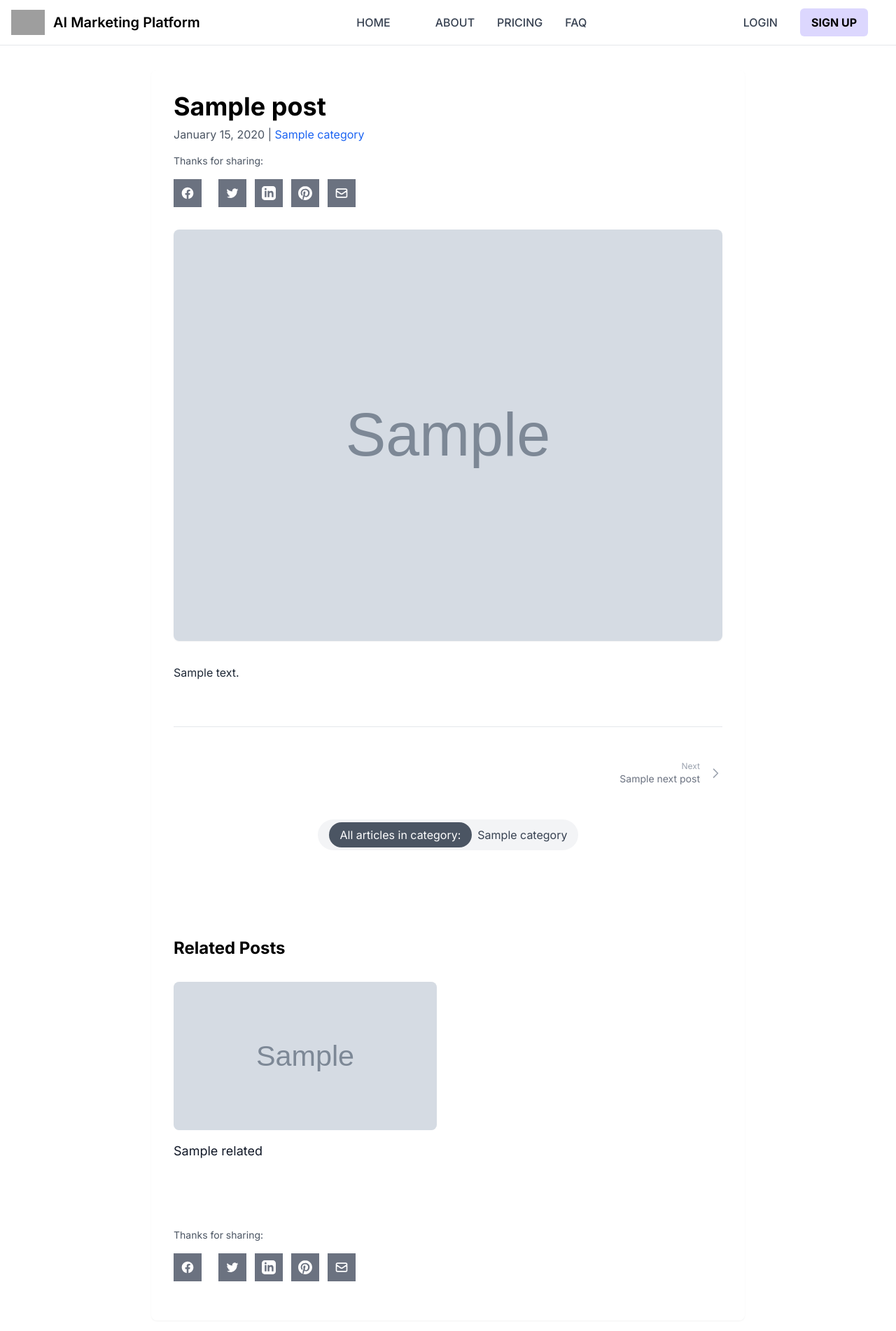
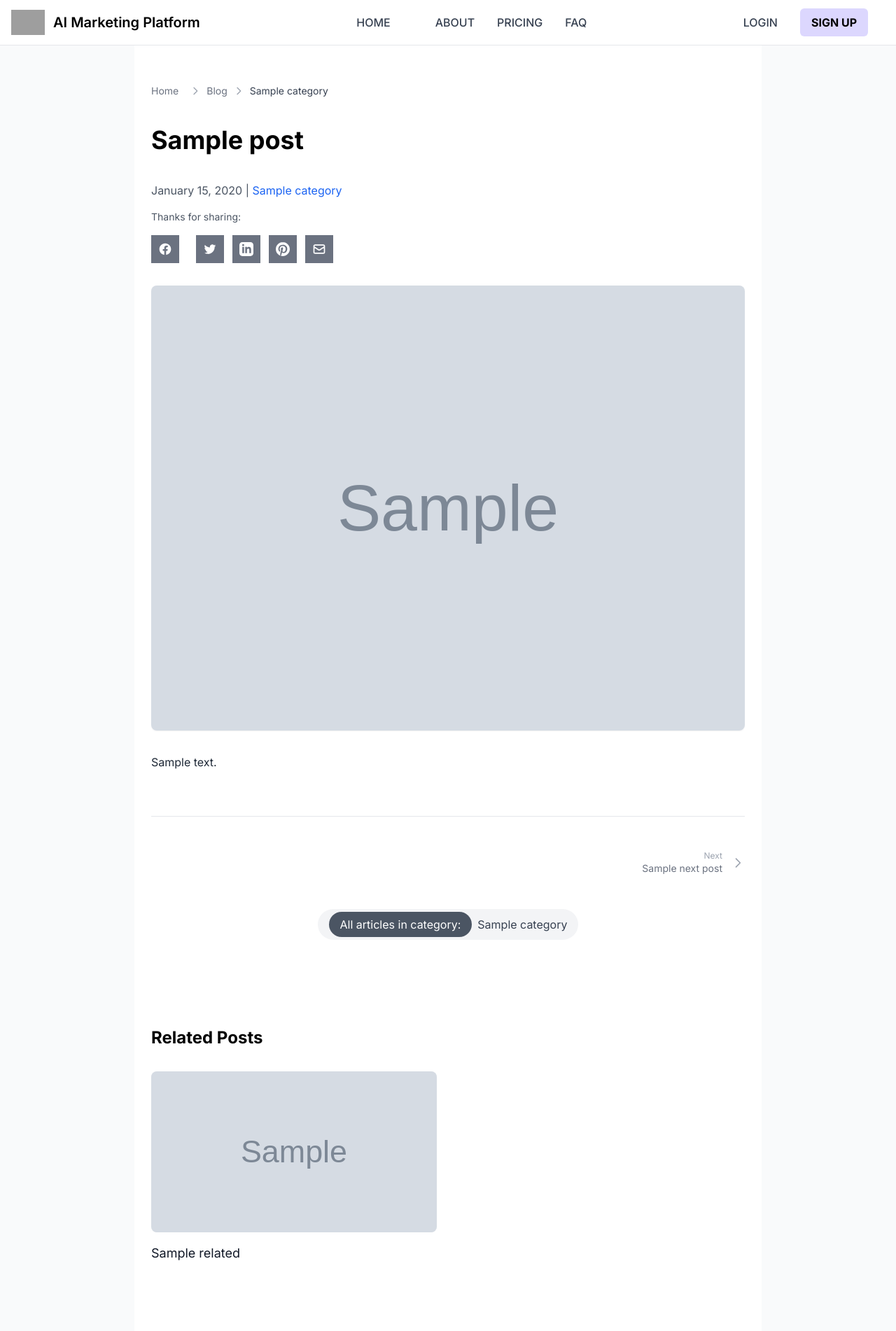
Before and after one commit to djangify/ai-marketing2, a Django app: template templates/blog/detail.html in a window 1280 px wide. Shown: the top 1902 px of the page at 70% size. Run offline with Django 3.2, Linux system fonts and the light colour scheme; the template is opened without the code that fills it: most values are stand-ins (such as "Sample title", 1, 10 or a date in 2020); grey boxes marked "Sample" are stand-in pictures; some libraries are stand-ins or nearby versions; grey boxes are pictures that could not be loaded.

Commit message:
Update links on template

```diff
--- a/templates/blog/detail.html
+++ b/templates/blog/detail.html
@@ -15,14 +15,13 @@
 {% endblock %}
 
 {% block content %}
+<!-- templates/blog/detail.html -->
+<div class="bg-gray-50 min-h-screen py-8">
 
-<!-- templates/blog/detail.html -->
+    <div class="mx-auto max-w-4xl bg-white py-4 px-6 sm:px-8 lg:px-12">
+        <div class="mb-8 mt-16">
             {% include 'includes/blog_breadcrumbs.html' with post=post %}
-
-<div class="mx-auto max-w-4xl mt-8 px-6 sm:px-8 lg:px-12">
-    <div class="bg-white p-8 rounded-lg shadow-sm">
-        <div class="mb-8">
-            <h1 class="text-4xl font-bold">{{ post.title }}</h1>
+                <h1 class="text-4xl py-8 font-bold">{{ post.title }}</h1>
                 <div class="mt-2 mb-4 text-gray-600">
                     {{ post.publish_date|date:"F j, Y" }} |
                     <a href="{{ post.category.get_absolute_url }}" class="text-blue-600 hover:text-blue-800">
@@ -132,7 +131,7 @@
                 </div>
             </div>
             <!-- social media sharing buttons -->
-        <div class="mb-6 mt-16">
+            <div class="mb-16 mt-16">
                 <p class="text-sm text-gray-600 mb-4">Thanks for sharing:</p>
                 {% include 'includes/social_share.html' with post=post %}
             </div>
@@ -149,5 +148,4 @@
             {% endif %}
     </div>
 </div>
-
 {% endblock %}
--- a/templates/blog/list.html
+++ b/templates/blog/list.html
@@ -34,7 +34,7 @@
                 <div class="p-6">
                     <h2 class="text-xl font-bold text-gray-900 mb-2">{{ post.title }}</h2>
                     <p class="text-gray-700 mb-4">
-                        {{ post.content|striptags|truncatewords:30 }}
+                        {{ post.content|striptags|truncatewords:20 }}
                     </p>
                     <span class="text-blue-600 hover:text-blue-800">Read More →</span>
                 </div>
--- a/templates/includes/blog_breadcrumbs.html
+++ b/templates/includes/blog_breadcrumbs.html
@@ -1,5 +1,5 @@
 <!-- templates/includes/blog_breadcrumbs.html - for blog posts -->
-<div class="container mx-auto mt-8 px-4 py-2">
+<div class="container mx-auto mt-8 py-2">
   <nav class="text-sm breadcrumbs" aria-label="Breadcrumb">
       <ol class="flex space-x-2 items-center">
           <li>
--- a/templates/includes/dashboard_tips.html
+++ b/templates/includes/dashboard_tips.html
@@ -29,7 +29,7 @@
       </div>
   </div>
   <div class="mt-6">
-      <a href="{% url 'blog:list' %}" class="text-purple-700 hover:text-purple-900 text-md flex items-center justify-center">
+      <a href="{% url 'docs:category' 'creating-prompts' %}" class="text-purple-700 hover:text-purple-900 text-md flex items-center justify-center">
           <span>Learn Prompt Engineering & Marketing</span>
           <svg xmlns="http://www.w3.org/2000/svg" class="h-4 w-4 ml-1" viewBox="0 0 20 20" fill="currentColor">
               <path fill-rule="evenodd" d="M10.293 5.293a1 1 0 011.414 0l4 4a1 1 0 010 1.414l-4 4a1 1 0 01-1.414-1.414L12.586 11H5a1 1 0 110-2h7.586l-2.293-2.293a1 1 0 010-1.414z" clip-rule="evenodd" />
```
Lines whose indentation alone changed are shown as unchanged.
